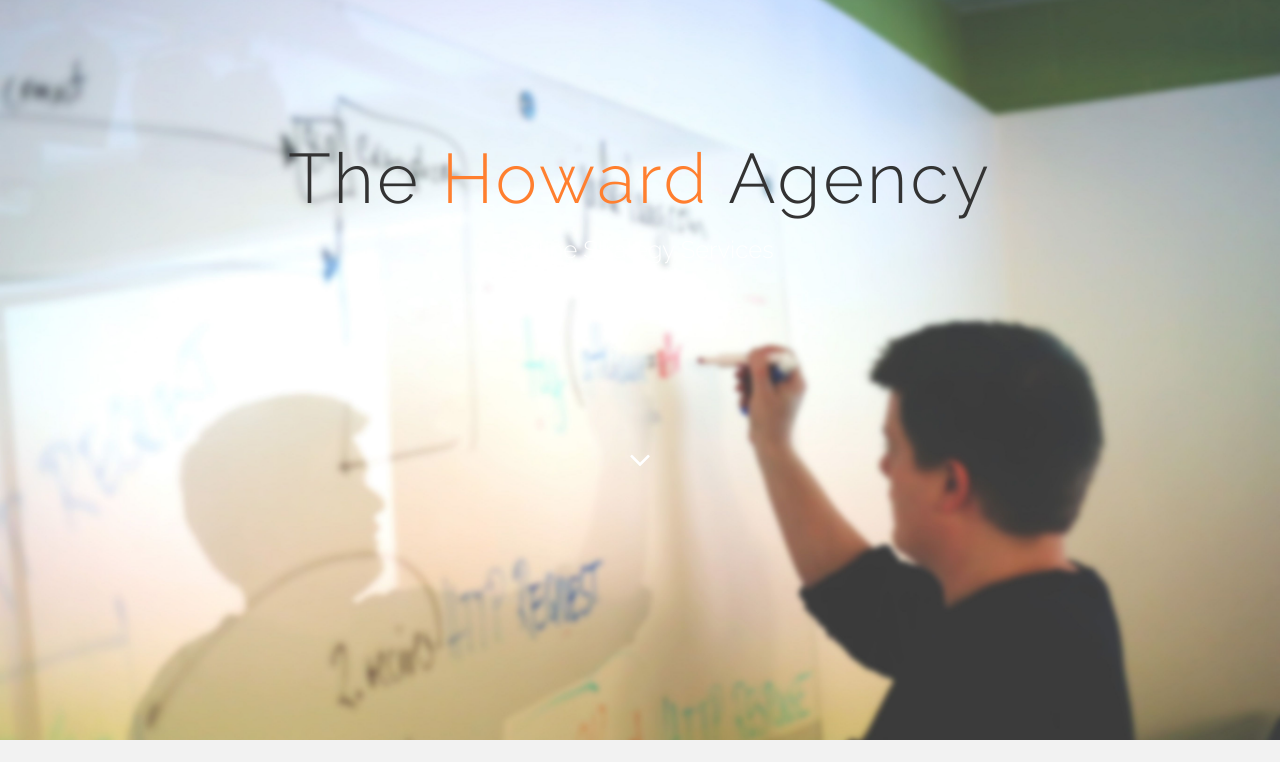
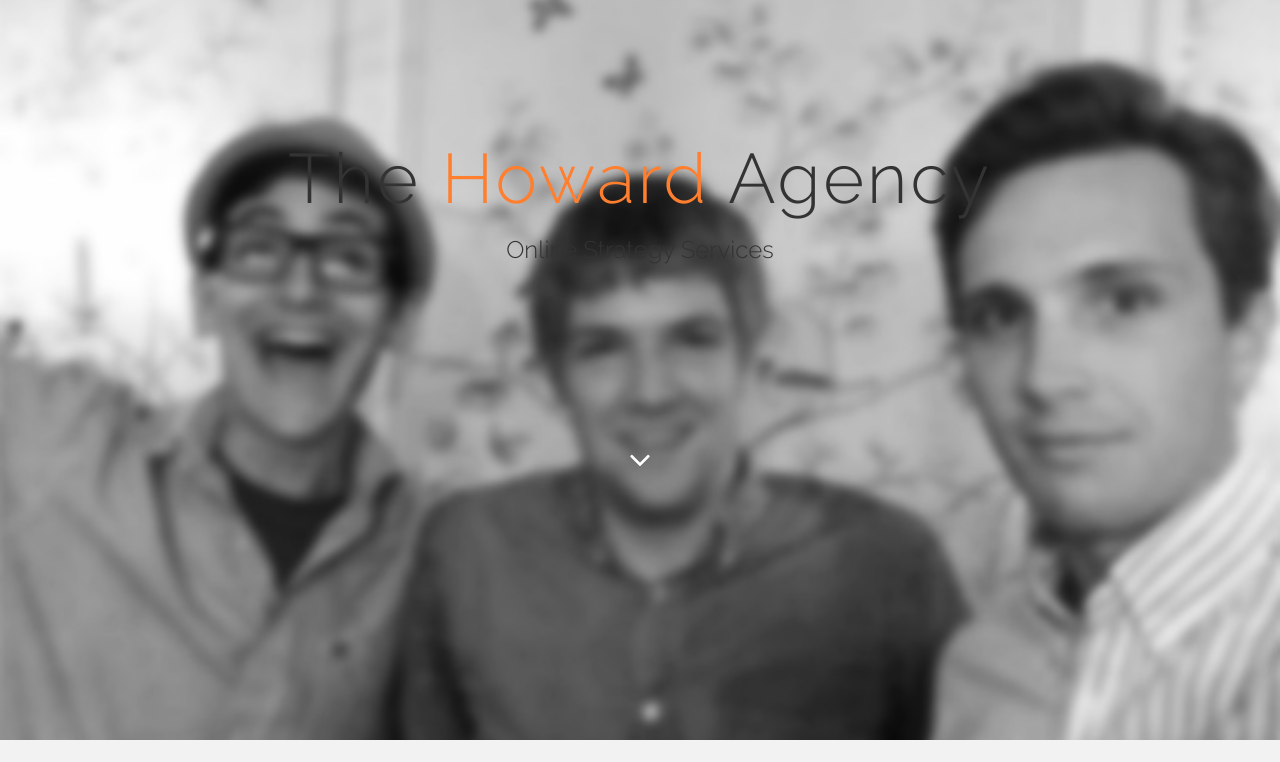
Before and after one commit to kylebillings/tha, a plain HTML site: page index.html in a window 1280 px wide. Shown: the top 762 px of the page. Drawn offline with nearby package versions, Linux system fonts and the light colour scheme.

Commit message:
adds bg image

```diff
--- a/assets/css/main.css
+++ b/assets/css/main.css
@@ -211,7 +211,7 @@ hr {
     transition: all .1s ease-in-out;
 }
 #headerwrap {
-    background: url(../img/tha-bg-2.jpg) no-repeat center top;
+    background: url(../img/thethree.jpg) no-repeat center top;
     margin-top: -10px;
     padding-top: 20px;
     text-align: center;
@@ -253,7 +253,7 @@ hr {
     padding: 0;
 }
 #serviceswrap {
-    background: url(../img/services-bg.jpg) no-repeat center top;
+    background: url(../img/thethree.jpg) no-repeat center top;
     margin-top: -10px;
     padding-top: 20px;
     text-align: center;
--- a/index.html
+++ b/index.html
@@ -61,7 +61,7 @@
 			<div class="row">
 				<div class="col-lg-8 col-lg-offset-2">
 					<h1>The <span style="color: #ff7f2f;">Howard</span> Agency</h1>
-					<h3 style="color: white;">Online Strategy Services</h3>
+					<h3 style="color: #333;">Online Strategy Services</h3>
 					<div class="spacer"></div>
 					<i class="fa fa-angle-down"></i>
 				</div>
```
Also changed, not shown: assets/img/thethree.jpg (added).
